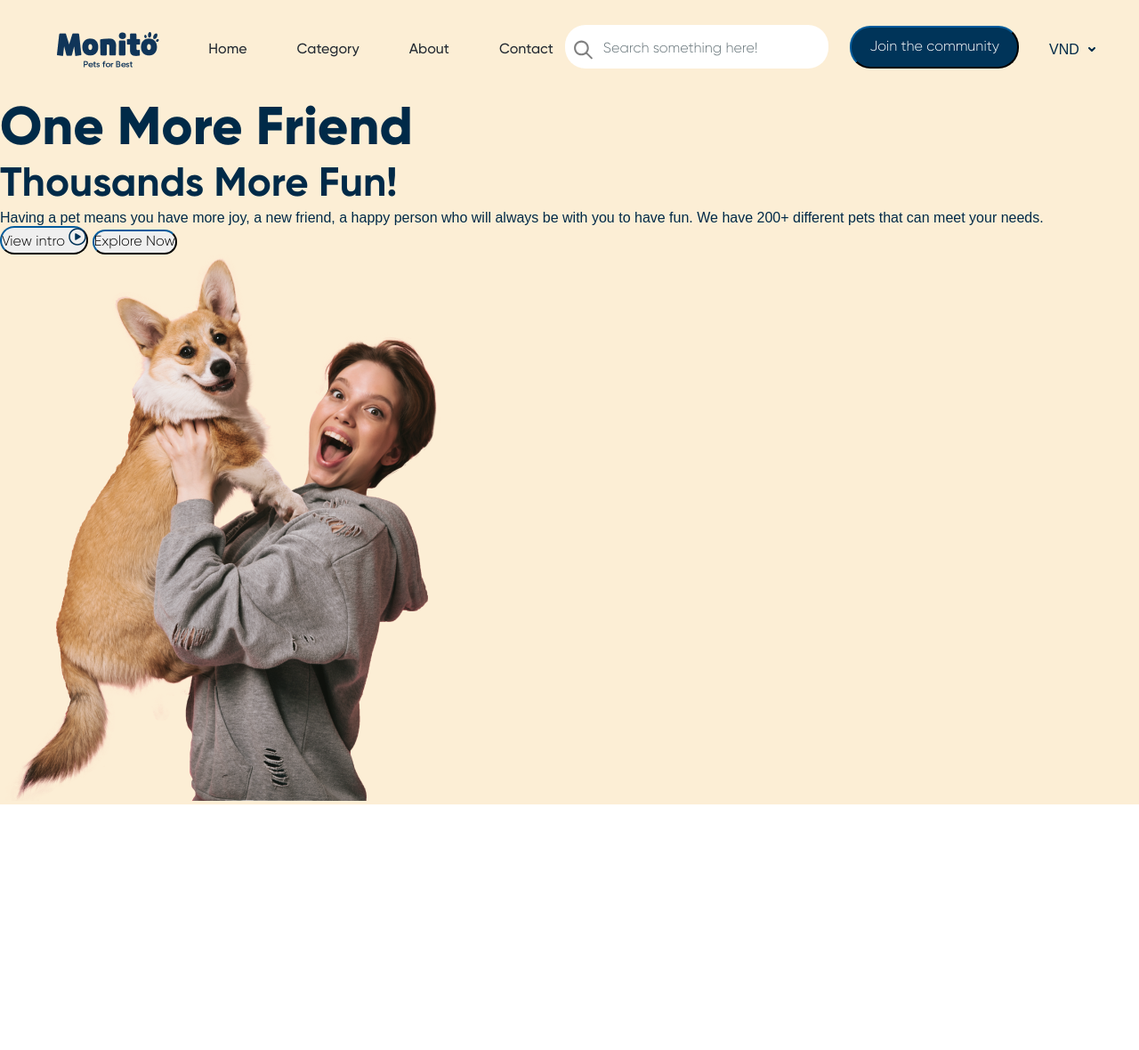
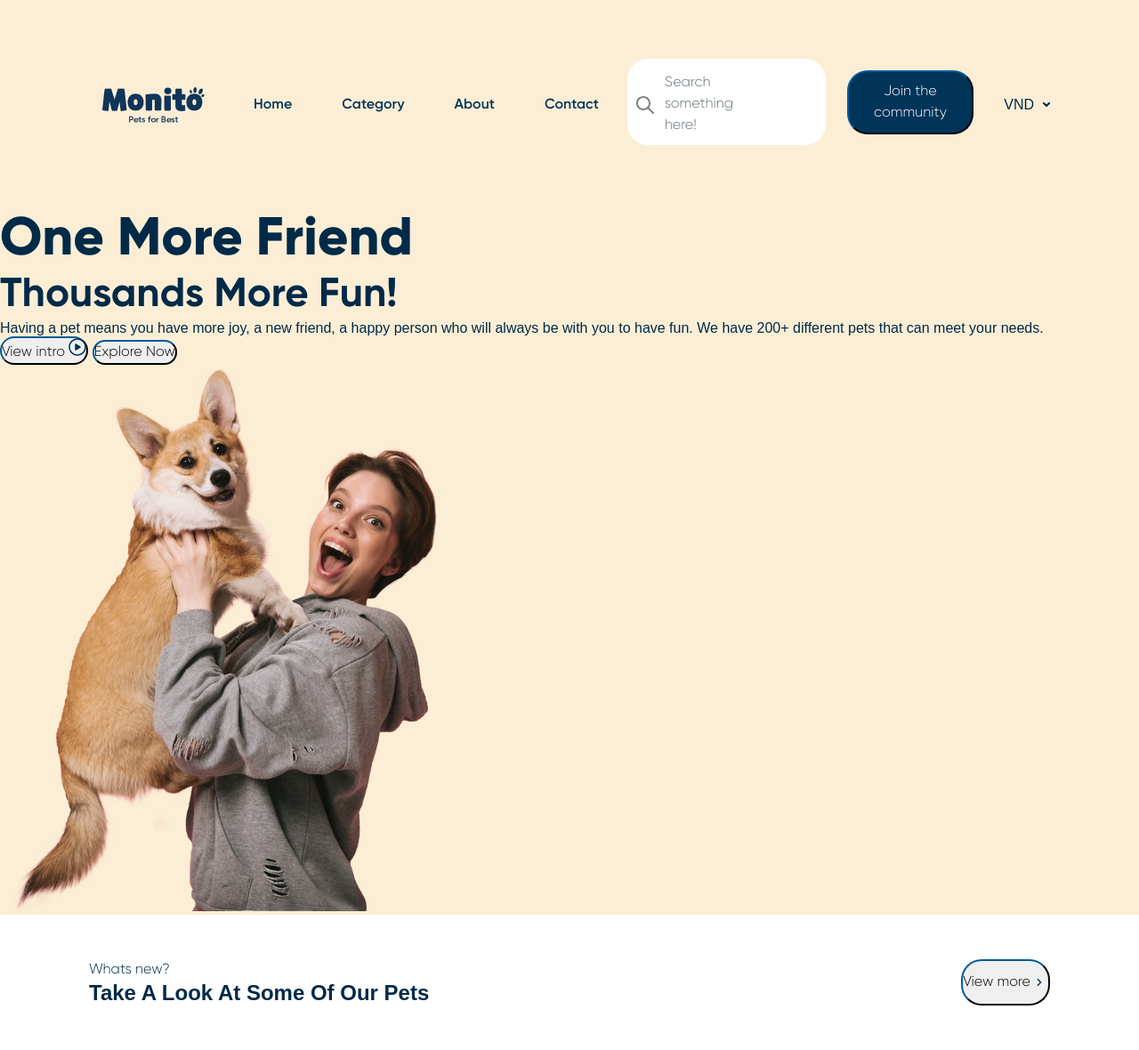
Before and after one commit to mayue23/Monito, a plain HTML site: page index.html in a window 1280 px wide. Shown: the whole page at 89% size. Before the commit the page ends 904 px from the top, so only its background shows below. Drawn offline with Linux system fonts and the light colour scheme.

Commit message:
一些细节2

```diff
--- a/css/style.css
+++ b/css/style.css
@@ -95,9 +95,13 @@ li {
 /***** NAVBAR *****/
 .navbar{
     display: flex;
-    justify-content: center;
+    /*justify-content: center;*/
     align-items: center;
     background-color: var(--mon-yellow);
+
+    /*用着两个让他们同样靠边*/
+    justify-content: space-between;
+    padding: 3.125rem 6.25rem;
 }
 .navbar__list{
     /* display: inline; */
@@ -107,9 +111,10 @@ li {
 }
 .navbar__list-item{
     /* display: inline-block; */
-    color: var(--body-regular-color);
+    color: var(--blue);
 
     font: var(--body-medium);
+    font-weight: 600;
     /*margin-top: 1.2rem;*/
 }
 .navbar__logo-container{
@@ -128,7 +133,7 @@ li {
     padding-left: 10px; */
     margin-top: 0.8rem;
     margin-bottom: 1.2rem;
-    margin-left: 0.8rem;
+    margin-left: 2rem;
     display: flex;
     border-radius: 23px;
 }
@@ -179,3 +184,19 @@ li {
 .headpage__title-sub{
     font: var(--h2-bold);
 }
+
+
+.pets{
+    padding: 3.125rem 6.25rem;
+}
+.pets__header{
+    display: flex;
+    justify-content: space-between;
+}
+.pets__title{
+    font: var(--body-regular-light);
+}
+.pets__more-buttons{
+    display: flex;
+    align-items: center;
+}
--- a/index.html
+++ b/index.html
@@ -34,5 +34,19 @@
             <aside class="headpage__side-picture"><img src="assets/images/good-humored-woman-holds-dog-laughing.png" alt=""></aside>
         </header>
         </section>
+        <section class="pets">
+            <header class="pets__header">
+                <div>
+                    <h3 class="pets__title">Whats new?</h3>
+                    <h2 class="pets__big-title">Take A Look At Some Of Our Pets</h2>
+                </div>
+                <button class="button pets__more-buttons">View more<img src="assets/icons/right-arrow.svg"></button>
+            </header>
+
+        </section>
+        <footer>
+
+
+        </footer>
     </body>
 </html>
```
